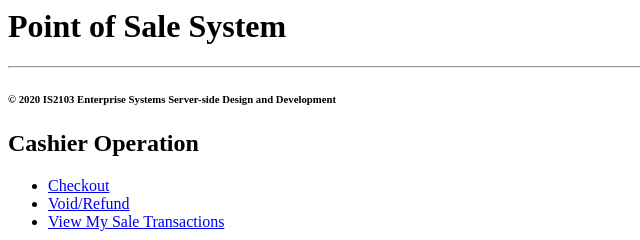
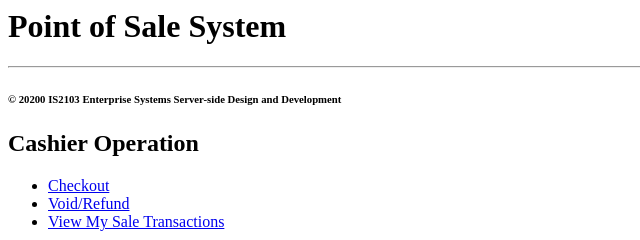
Before and after one commit to gemabelanes/PointOfSaleSystemWeb2, a plain HTML site: page index.html in a window 1280 px wide. Shown: the top 240 px of the page, 0-640 px from the left. Drawn offline with Linux system fonts and the light colour scheme.

Commit message:
modified index.html copyright

```diff
--- a/index.html
+++ b/index.html
@@ -6,7 +6,7 @@
 		<h1>Point of Sale System</h1>
 		<p>
 			<hr/>
-			<h6>&copy; 2020 IS2103 Enterprise Systems Server-side Design and Development</h6>
+			<h6>&copy; 20200 IS2103 Enterprise Systems Server-side Design and Development</h6>
 		</p>
         <h2>Cashier Operation</h2>
 		<ul>
```
